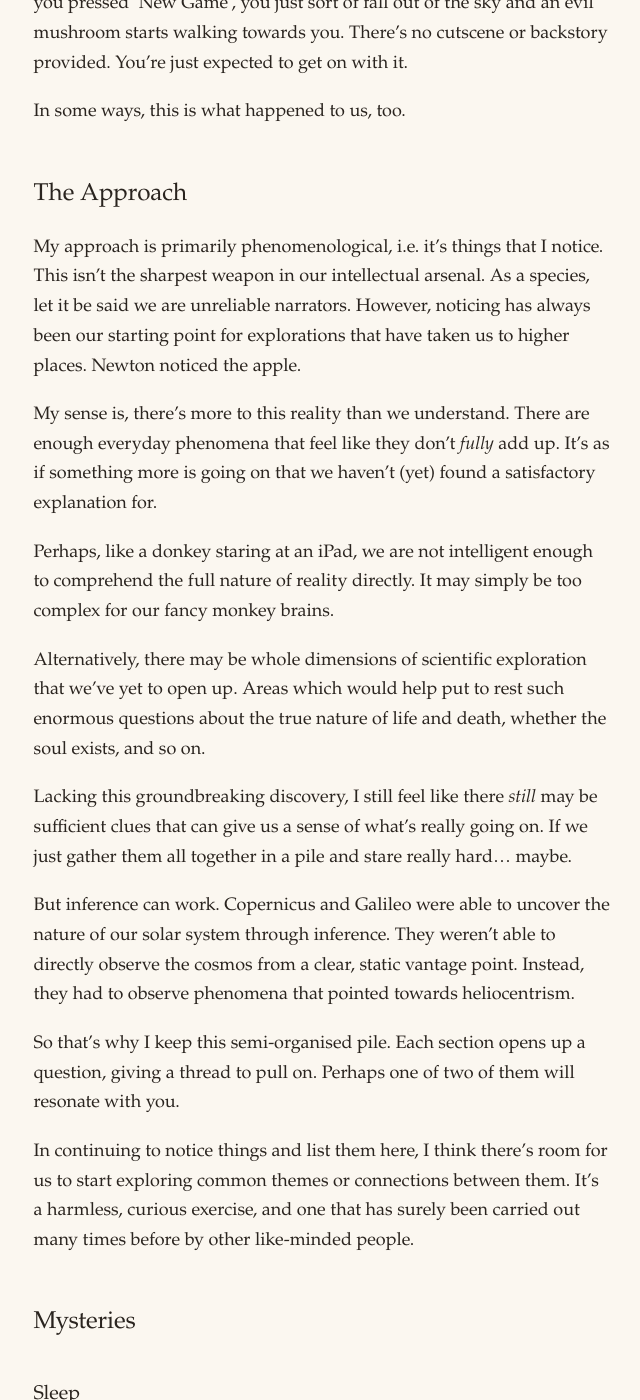
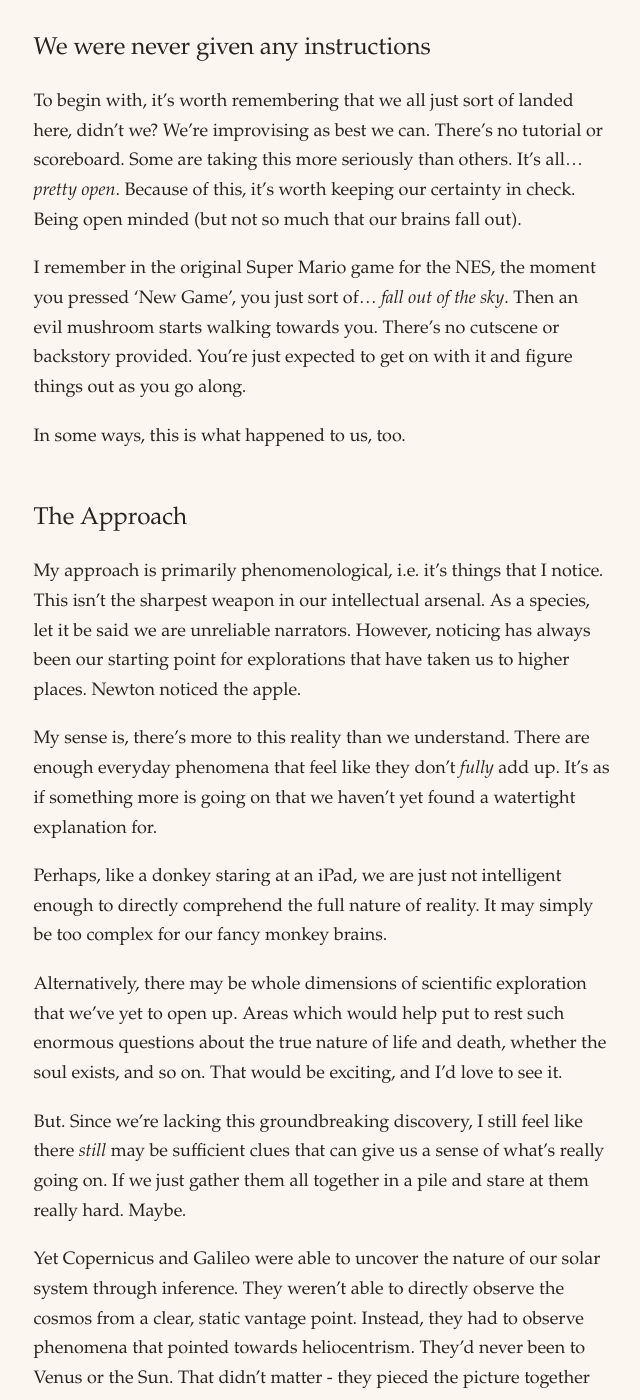
Before and after one commit to OliverEGreen/OliverEGreen.github.io, a Jekyll site: the page built from _posts/2026-04-27-mysteries-and-magics.md, in a window 1280 px wide and 1400 px high, scrolled down 958 px. Shown: the whole window, without its empty margins (318-958 px from the left). Built offline with Jekyll 4.4.1, drawn with Linux system fonts in a browser that asks for light colours; some of the changed text lies outside the part shown.

Commit message:
Update 2026-04-27-mysteries-and-magics.md

```diff
--- a/_posts/2026-04-27-mysteries-and-magics.md
+++ b/_posts/2026-04-27-mysteries-and-magics.md
@@ -3,19 +3,21 @@
 date: 2026-04-27
 ---
 
-## What is this?
+## What this is
 
-This post is my ongoing, naïve attempt to understand the nature of *this* - the reality we find ourselves in. It isn't an ultra-serious, rigorous study. It's not meant to be.
+This post is my ongoing, naïve attempt to understand the nature of *this* - the reality we find ourselves in. It isn't an ultra-serious, rigorous study. It's not meant to be. I promise I won't bring up the multiverse or whether this is all a simulation. Except just now.
 
-Below you will find a loose, open-minded collection of thoughts that are hopefully fun to pick up and toy around with. The goal is to bring us slightly closer to some kind of unified theory of what's going on here.
+Below you will find a loose, open-minded collection of thoughts that are hopefully fun to pick up and toy around with. The goal is to bring us slightly closer to some kind of theory as to what's going on here.
 
-I promise I won't bring up the multiverse or whether this is all a simulation. Except here.
+## What this isn't
+
+This isn't an exercise in being intellectually mean or trying to appear clever. It is possible (in fact it's too easy) to rationalise away any phenomenon. Rationalising is where curiosity goes to die a quick and miserable death. Instead, I suggest you be generous. People will like you more if you learn to humour even that which (at first) sounds like nonsense. Who knows - maybe you'll secretly start agreeing along the way.
 
 ## We were never given any instructions
 
-To begin with, it's worth remembering that we all just sort of landed here, didn't we? We're improvising as best we can. Some are taking this more seriously than others. There's no tutorial or scoreboard. It's all... *pretty open*.
+To begin with, it's worth remembering that we all just sort of landed here, didn't we? We're improvising as best we can. There's no tutorial or scoreboard. Some are taking this more seriously than others. It's all... *pretty open*. Because of this, it's worth keeping our certainty in check. Being open minded (but not so much that our brains fall out).
 
-I remember in the original Super Mario game for the NES, the moment you pressed 'New Game', you just sort of fall out of the sky and an evil mushroom starts walking towards you. There's no cutscene or backstory provided. You're just expected to get on with it.
+I remember in the original Super Mario game for the NES, the moment you pressed 'New Game', you just sort of... *fall out of the sky*. Then an evil mushroom starts walking towards you. There's no cutscene or backstory provided. You're just expected to get on with it and figure things out as you go along.
 
 In some ways, this is what happened to us, too.
 
@@ -23,19 +25,19 @@
 
 My approach is primarily phenomenological, i.e. it's things that I notice. This isn't the sharpest weapon in our intellectual arsenal. As a species, let it be said we are unreliable narrators. However, noticing has always been our starting point for explorations that have taken us to higher places. Newton noticed the apple.
 
-My sense is, there's more to this reality than we understand. There are enough everyday phenomena that feel like they don't *fully* add up. It's as if something more is going on that we haven't (yet) found a satisfactory explanation for.
+My sense is, there's more to this reality than we understand. There are enough everyday phenomena that feel like they don't *fully* add up. It's as if something more is going on that we haven't yet found a watertight explanation for.
 
-Perhaps, like a donkey staring at an iPad, we are not intelligent enough to comprehend the full nature of reality directly. It may simply be too complex for our fancy monkey brains.
+Perhaps, like a donkey staring at an iPad, we are just not intelligent enough to directly comprehend the full nature of reality. It may simply be too complex for our fancy monkey brains.
 
-Alternatively, there may be whole dimensions of scientific exploration that we've yet to open up. Areas which would help put to rest such enormous questions about the true nature of life and death, whether the soul exists, and so on.
+Alternatively, there may be whole dimensions of scientific exploration that we've yet to open up. Areas which would help put to rest such enormous questions about the true nature of life and death, whether the soul exists, and so on. That would be exciting, and I'd love to see it.
 
-Lacking this groundbreaking discovery, I still feel like there *still* may be sufficient clues that can give us a sense of what's really going on. If we just gather them all together in a pile and stare really hard... maybe.
+But. Since we're lacking this groundbreaking discovery, I still feel like there *still* may be sufficient clues that can give us a sense of what's really going on. If we just gather them all together in a pile and stare at them really hard. Maybe.
 
-But inference can work. Copernicus and Galileo were able to uncover the nature of our solar system through inference. They weren't able to directly observe the cosmos from a clear, static vantage point. Instead, they had to observe phenomena that pointed towards heliocentrism.
+Yet Copernicus and Galileo were able to uncover the nature of our solar system through inference. They weren't able to directly observe the cosmos from a clear, static vantage point. Instead, they had to observe phenomena that pointed towards heliocentrism. They'd never been to Venus or the Sun. That didn't matter - they pieced the picture together from a handful of clues.
 
-So that's why I keep this semi-organised pile. Each section opens up a question, giving a thread to pull on. Perhaps one of two of them will resonate with you.
+And that's why I keep this semi-organised pile. Each section opens up a question, giving a thread to pull on. Perhaps one of two of them will resonate with you and send you off daydreaming down some rabbithole.
 
-In continuing to notice things and list them here, I think there's room for us to start exploring common themes or connections between them. It's a harmless, curious exercise, and one that has surely been carried out many times before by other like-minded people.
+In continuing to notice things and list them here, I think there's room for us to start exploring common themes or connections between them. And have fun. This is only a harmless, curious exercise, and one that has surely been carried out many times before by other like-minded people since time immemorial.
 
 ## Mysteries
 
```
